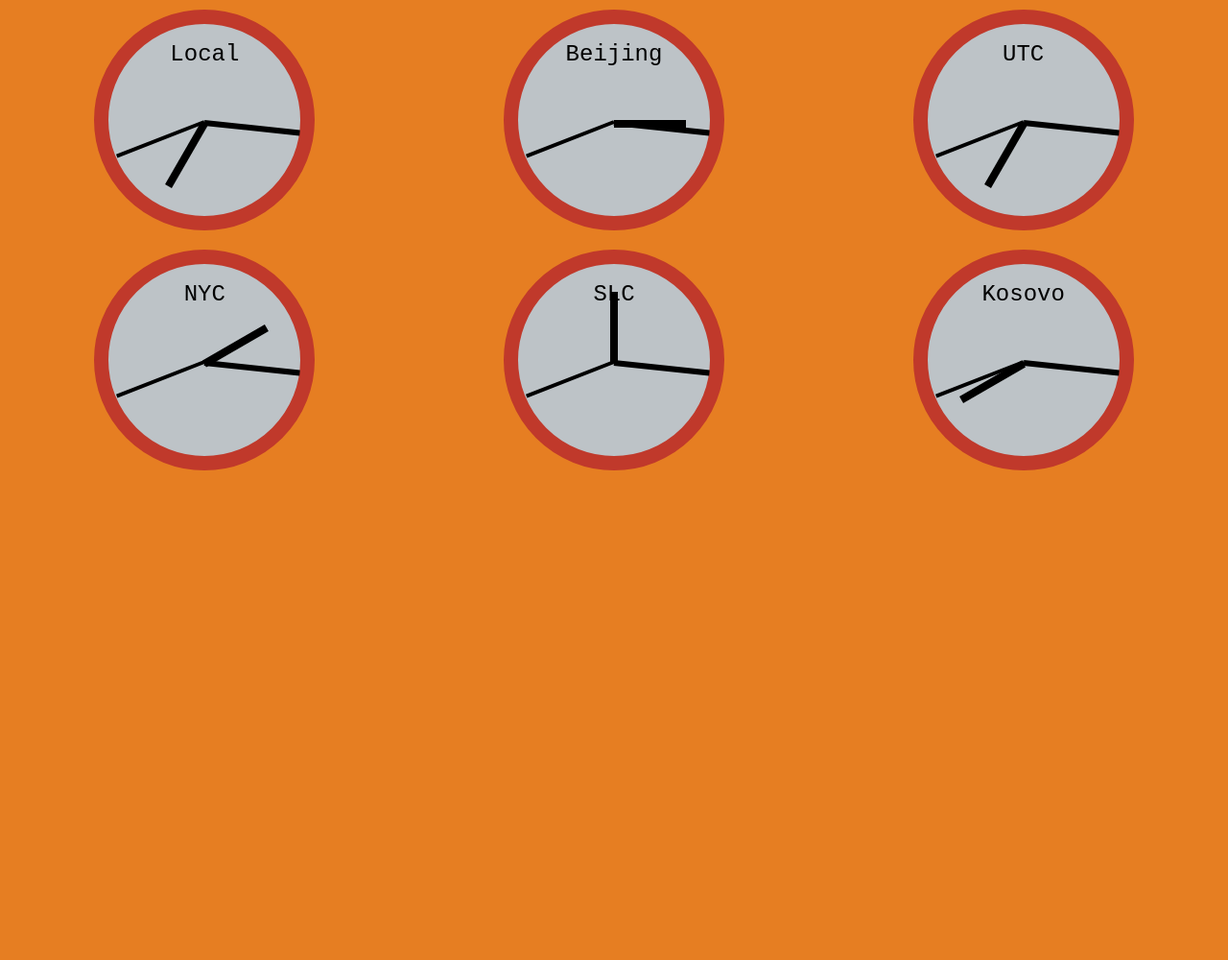
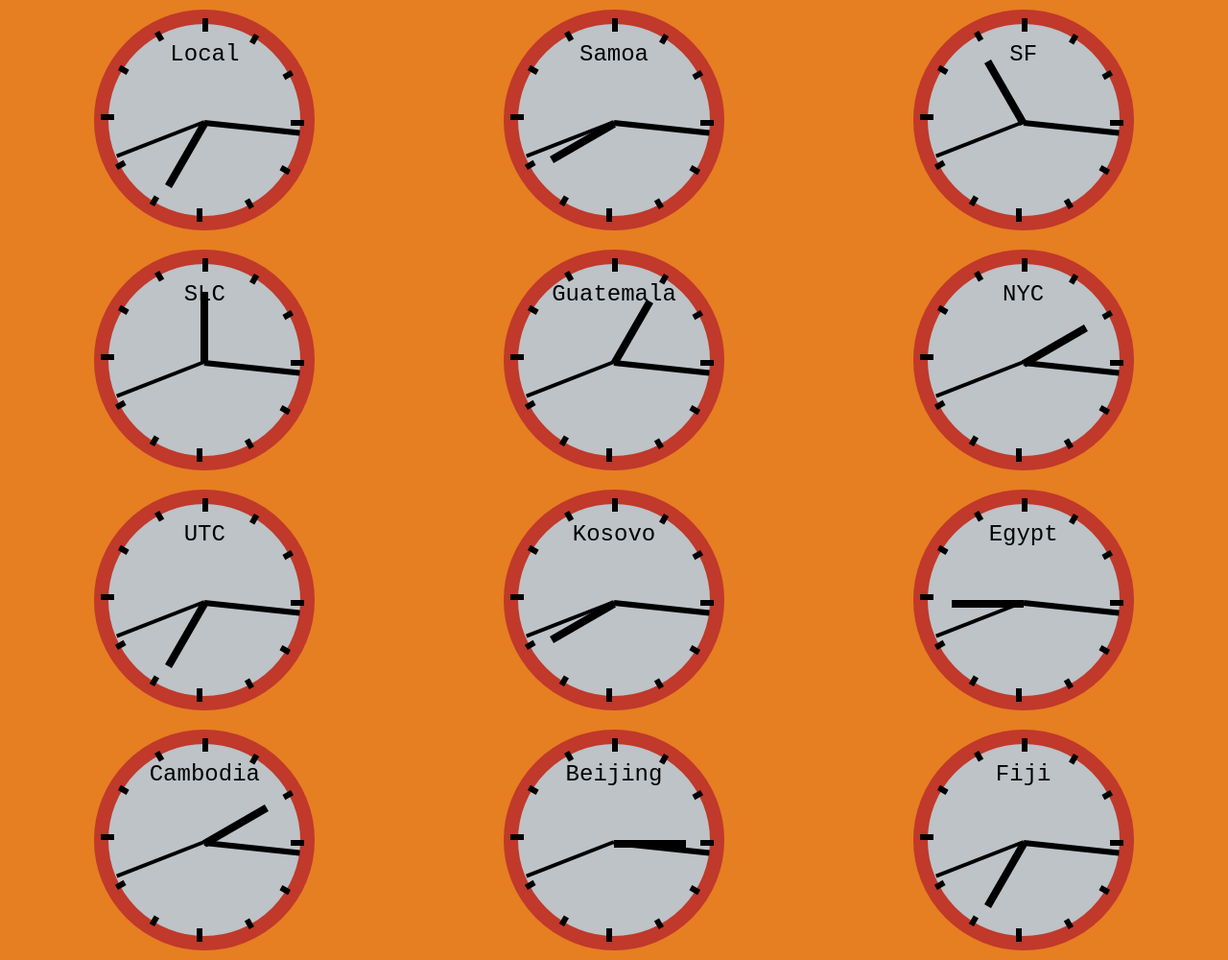
Before and after one commit to toddnestor/30daysofjs, a website built with webpack: page 2/index.html in a window 1280 px wide. Shown: the whole page at 96% size. Before the commit the page ends 800 px from the top, so only its background shows below. Built offline with nearby package versions, Linux system fonts and the light colour scheme.

Commit message:
added hour marks on clock

```diff
--- a/2/css/_clock.scss
+++ b/2/css/_clock.scss
@@ -45,6 +45,64 @@ $clockBorder: 15px;
         &.second-hand {
           border-width: 2px;
         }
+
+        &.mark {
+          transition: none;
+          width: 8px;
+          left: 190px;
+          border-width: 3px;
+          transform-origin: -92px 0;
+
+          &.twelve {
+            transform: rotate(270deg);
+          }
+
+          &.six {
+            transform: rotate(90deg);
+          }
+
+          &.nine {
+            transform: rotate(180deg);
+          }
+
+          &.small {
+            width: 4px;
+            left: 194px;
+            transform-origin: -94px 0;
+
+            &.one {
+              transform: rotate(-60deg);
+            }
+
+            &.two {
+              transform: rotate(-30deg);
+            }
+
+            &.four {
+              transform: rotate(30deg);
+            }
+
+            &.five {
+              transform: rotate(60deg);
+            }
+
+            &.seven {
+              transform: rotate(120deg);
+            }
+
+            &.eight {
+              transform: rotate(150deg);
+            }
+
+            &.ten {
+              transform: rotate(210deg);
+            }
+
+            &.eleven {
+              transform: rotate(240deg);
+            }
+          }
+        }
       }
     }
   }
--- a/2/index.html
+++ b/2/index.html
@@ -14,12 +14,21 @@
         <div class="clock center silver-bg pomegranate-border">
           <div class="face">
             <h3>UTC</h3>
-            <div class="hour-hand pos-a black-border">
-            </div>
-            <div class="minute-hand pos-a black-border">
-            </div>
-            <div class="second-hand pos-a black-border">
-            </div>
+            <div class="hour-hand pos-a black-border"></div>
+            <div class="minute-hand pos-a black-border"></div>
+            <div class="second-hand pos-a black-border"></div>
+            <div class="mark pos-a black-border twelve"></div>
+            <div class="mark pos-a black-border small one"></div>
+            <div class="mark pos-a black-border small two"></div>
+            <div class="mark pos-a black-border three"></div>
+            <div class="mark pos-a black-border small four"></div>
+            <div class="mark pos-a black-border small five"></div>
+            <div class="mark pos-a black-border six"></div>
+            <div class="mark pos-a black-border small seven"></div>
+            <div class="mark pos-a black-border small eight"></div>
+            <div class="mark pos-a black-border nine"></div>
+            <div class="mark pos-a black-border small ten"></div>
+            <div class="mark pos-a black-border small eleven"></div>
           </div>
         </div>
       </div>
--- a/2/js/bundle.js
+++ b/2/js/bundle.js
@@ -79,7 +79,7 @@
 
 	document.addEventListener('DOMContentLoaded', function () {
 
-	  var clocks = [{ label: 'Local' }, { label: 'Beijing', timezone: +8 }, { label: 'UTC', timezone: 0 }, { label: 'NYC', timezone: -5 }, { label: 'SLC', timezone: -7 }, { label: 'Kosovo', timezone: +1 }];
+	  var clocks = [{ label: 'Local' }, { label: 'Samoa', timezone: -11 }, { label: 'SF', timezone: -8 }, { label: 'SLC', timezone: -7 }, { label: 'Guatemala', timezone: -6 }, { label: 'NYC', timezone: -5 }, { label: 'UTC', timezone: 0 }, { label: 'Kosovo', timezone: +1 }, { label: 'Egypt', timezone: +2 }, { label: 'Cambodia', timezone: +7 }, { label: 'Beijing', timezone: +8 }, { label: 'Fiji', timezone: +12 }];
 
 	  clocks.forEach(function (options) {
 	    return addClock(options);
--- a/2/js/entry.js
+++ b/2/js/entry.js
@@ -28,11 +28,17 @@ document.addEventListener('DOMContentLoaded', () => {
 
   const clocks = [
     {label: 'Local'},
+    {label: 'Samoa', timezone: -11},
+    {label: 'SF', timezone: -8},
+    {label: 'SLC', timezone: -7},
+    {label: 'Guatemala', timezone: -6},
+    {label: 'NYC', timezone: -5},
+    {label: 'UTC', timezone: 0},
+    {label: 'Kosovo', timezone: +1},
+    {label: 'Egypt', timezone: +2},
+    {label: 'Cambodia', timezone: +7},
     {label: 'Beijing', timezone: +8},
-    {label: 'UTC', timezone: 0},
-    {label: 'NYC', timezone: -5},
-    {label: 'SLC', timezone: -7},
-    {label: 'Kosovo', timezone: +1},
+    {label: 'Fiji', timezone: +12},
   ]
 
   clocks.forEach( options => addClock( options ) );
```
Also changed, not shown: 2/css/style.css, 1 other file.
